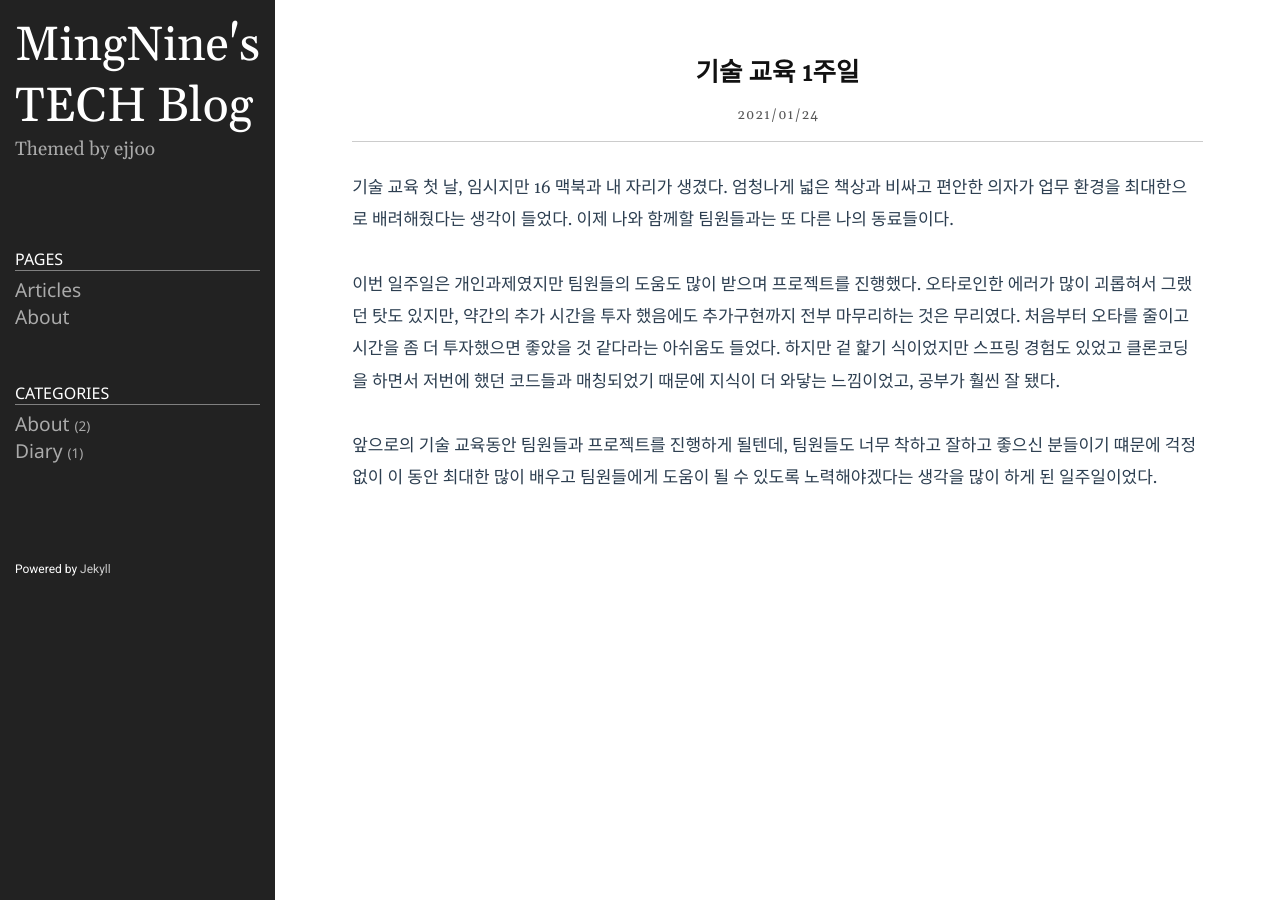
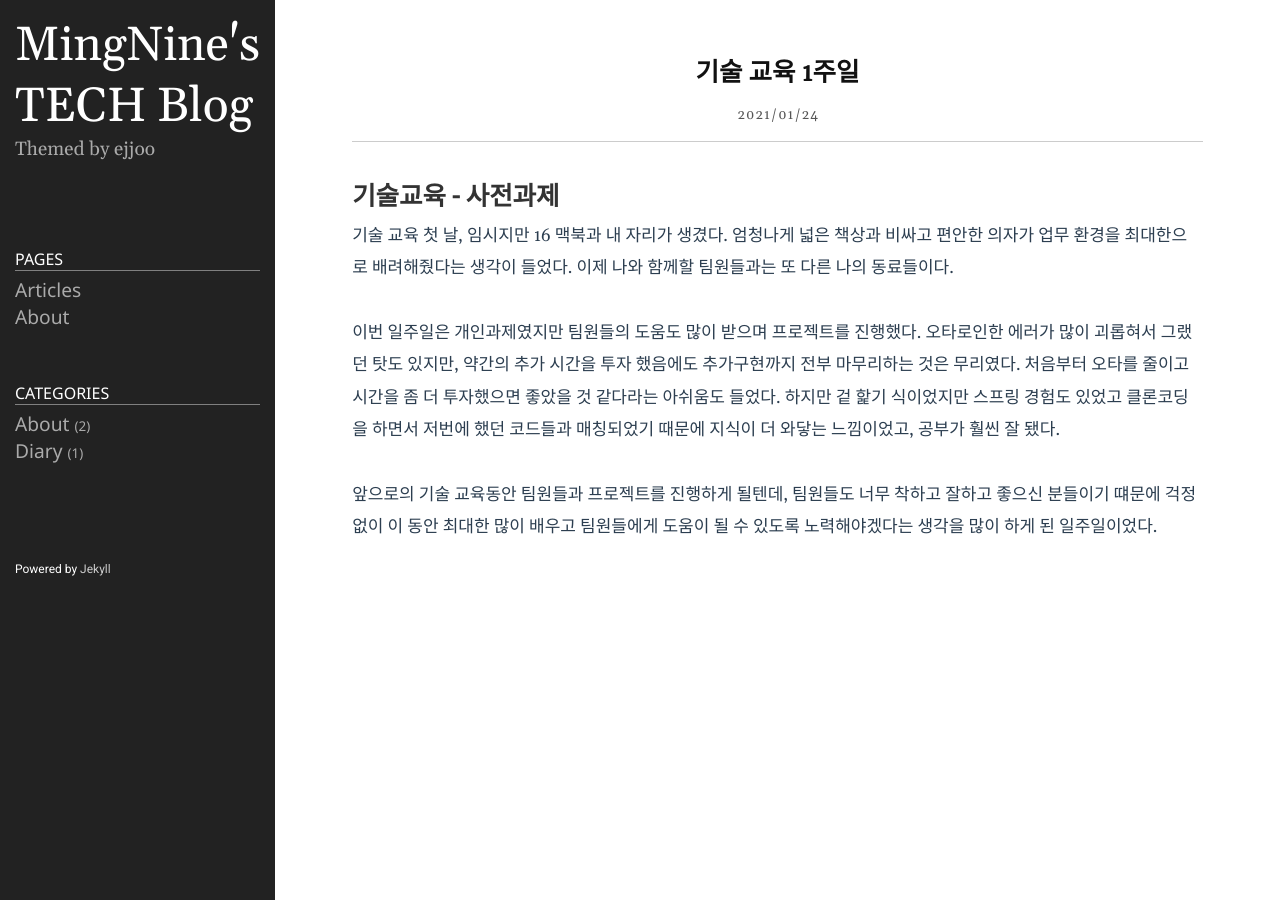
Before and after one commit to ejjoo/jekyll-theme-monos, a Jekyll site: the page built from _posts/2021-01-25-1주차_소감.md, in a window 1280 px wide. Built offline with Jekyll 4.4.1, drawn with Linux system fonts in a browser that asks for light colours.

Commit message:
1주차_소감

```diff
--- a/_posts/2021-01-25-1주차_소감.md
+++ b/_posts/2021-01-25-1주차_소감.md
@@ -5,7 +5,11 @@ date: 2021-01-25 00:30:00 +0900
 category: diary
 ---
 
- 기술 교육 첫 날, 임시지만 16 맥북과 내 자리가 생겼다. 엄청나게 넓은 책상과 비싸고 편안한 의자가 업무 환경을 최대한으로 배려해줬다는 생각이 들었다. 이제 나와 함께할 팀원들과는 또 다른 나의 동료들이다.
+# 기술교육 - 사전과제
+
+
+
+기술 교육 첫 날, 임시지만 16 맥북과 내 자리가 생겼다. 엄청나게 넓은 책상과 비싸고 편안한 의자가 업무 환경을 최대한으로 배려해줬다는 생각이 들었다. 이제 나와 함께할 팀원들과는 또 다른 나의 동료들이다.
 
 <br/>
 
```
